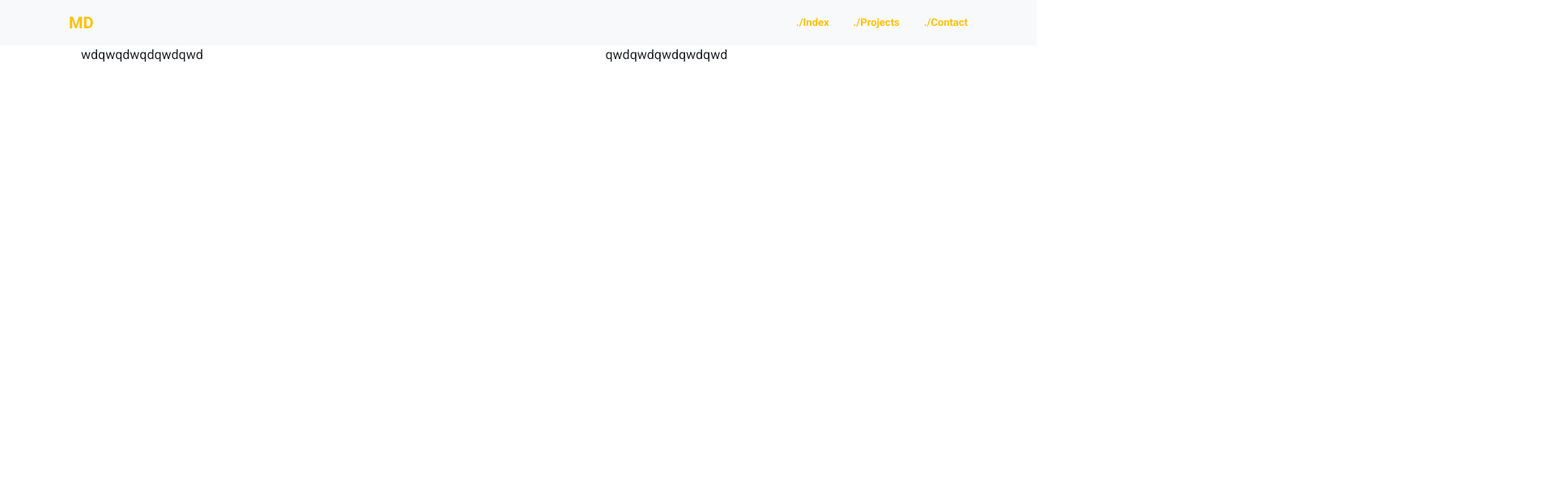
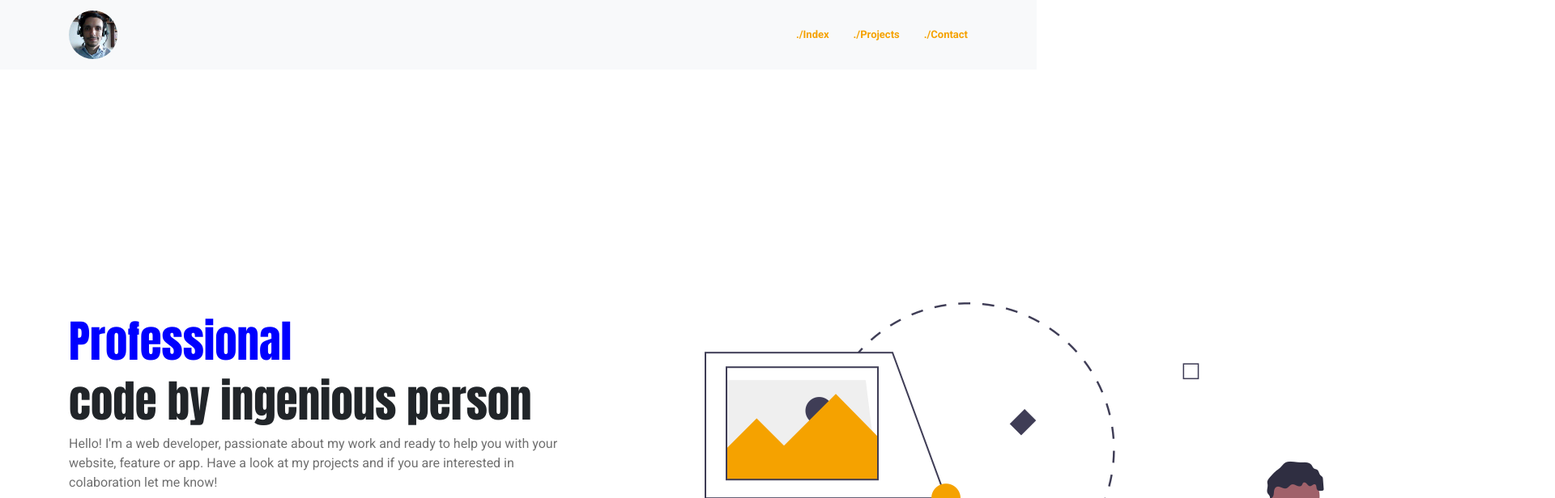
Before and after one commit to MarioDena/portfolio, a React (Create React App) app: page / in a window 1280 px wide. Shown: the top 616 px of the page at 81% size, 1920 px wide, since content can reach past the window. Built offline with nearby package versions, Linux system fonts and the light colour scheme.

Commit message:
[Feature] Added main info

```diff
--- a/public/index.html
+++ b/public/index.html
@@ -16,6 +16,7 @@
     -->
     <link rel="manifest" href="%PUBLIC_URL%/manifest.json" />
     <link href="https://fonts.googleapis.com/css2?family=Roboto:wght@100;300;400;500;700&display=swap" rel="stylesheet">
+    <link href="https://fonts.googleapis.com/css2?family=Anton&display=swap" rel="stylesheet">
     <link rel="stylesheet" href="https://stackpath.bootstrapcdn.com/bootstrap/4.5.2/css/bootstrap.min.css" integrity="sha384-JcKb8q3iqJ61gNV9KGb8thSsNjpSL0n8PARn9HuZOnIxN0hoP+VmmDGMN5t9UJ0Z" crossorigin="anonymous">
     <!--
       Notice the use of %PUBLIC_URL% in the tags above.
--- a/src/App.css
+++ b/src/App.css
@@ -2,14 +2,80 @@
   font-family: 'Roboto', sans-serif;
 }
 
-.main-Link{
-font-size: small;
-font-weight: bold;
-}
-.md-title{
+.main-Link {
+  font-size: small;
   font-weight: bold;
 }
+.md-title {
+  max-width: 60px;
+  border-radius: 50%;
+}
 
-a:hover{
+.infoTitile {
+  font-family: 'Anton', sans-serif;
+  font-size: 55px;
+}
+
+.highContainer {
+  height: calc(100vh - 80px);
+}
+
+.dinamicTitle {
+  display: block;
+}
+
+.infoInfo {
+  color: rgb(112, 112, 112);
+}
+
+.dinamicTitle::before {
+  content: '';
+  animation: animate infinite 5s;
+}
+
+@keyframes animate {
+  0% {
+    content: 'Professional';
+    color: blue;
+  }
+  20% {
+    content: 'Readable';
+    color: blueviolet;
+  }
+  40% {
+    content: 'Modern';
+    color: red;
+  }
+  60% {
+    content: 'Pretty';
+    color: orange;
+  }
+  80% {
+    content: 'Reusable';
+    color: green;
+  }
+  100% {
+    content: 'Professional';
+    color: blue;
+  }
+}
+
+.main-Link{
+color: #F5A200;
+}
+
+
+.centeredInfo {
+  margin-top: 50%;
+}
+
+a:hover {
   text-decoration: none;
 }
+
+
+@media only screen and (max-width: 992px) {
+  .infoSVG {
+    display: none;
+  }
+}
--- /dev/null
+++ b/src/components/InfoIntro.js
@@ -0,0 +1,28 @@
+/* eslint-disable jsx-a11y/heading-has-content */
+import React from 'react';
+import PropTypes from 'prop-types';
+
+const InfoIntro = (props) => {
+  const { info } = props;
+  return (
+    <div className="container">
+      <div className="row centeredInfo">
+        <h3 className="dinamicTitle infoTitile">&nbsp;</h3>
+      </div>
+      <div className="row">
+        <h3 className="infoTitile">{info.title}</h3>
+        <p className="infoInfo">{info.content}</p>
+      </div>
+    </div>
+  );
+};
+
+InfoIntro.propTypes = {
+  info: PropTypes.object,
+};
+
+InfoIntro.defaultProps = {
+  info: {},
+};
+
+export default InfoIntro;
--- a/src/components/InfoSVG.js
+++ b/src/components/InfoSVG.js
@@ -0,0 +1,14 @@
+import React from 'react';
+import mainImage from '../assets/main.png';
+
+const InfoSVG = () => {
+  return (
+    <div className="container">
+      <div className="row centeredInfo">
+        <img src={mainImage} alt="..." />
+      </div>
+    </div>
+  );
+};
+
+export default InfoSVG;
--- a/src/components/NavLinks.js
+++ b/src/components/NavLinks.js
@@ -6,7 +6,7 @@ const NavLinks = (props) => {
   return (
     <div className="row">
       {links.map((link) => (
-        <a className="text-warning main-Link" href={link.ref}>
+        <a className="main-Link" href={link.ref}>
           <div className="col-md-4">{`./${link.name}`}</div>
         </a>
       ))}
--- a/src/containers/Info.js
+++ b/src/containers/Info.js
@@ -1,10 +1,12 @@
 import React from 'react';
 import PropTypes from 'prop-types';
 import { connect } from 'react-redux';
+import InfoIntro from '../components/InfoIntro';
+import InfoSVG from '../components/InfoSVG';
 
 const mapStateToProps = (state) => {
   return {
-    info: state.links,
+    info: state.info,
   };
 };
 
@@ -12,10 +14,12 @@ const InfoMain = (props) => {
   const { info } = props;
   return (
     <div className="container">
-      <div className="container">
-        <div className="row">
-          <div className="col-md-7">wdqwqdwqdqwdqwd</div>
-          <div className="col-md-5">qwdqwdqwdqwdqwd</div>
+      <div className="row highContainer">
+        <div className="col-md d-flex justify-content-center">
+          <InfoIntro info={info} />
+        </div>
+        <div className="infoSVG col-md-5 justify-content-center">
+          <InfoSVG />
         </div>
       </div>
     </div>
@@ -23,11 +27,11 @@ const InfoMain = (props) => {
 };
 
 InfoMain.propTypes = {
-  links: PropTypes.arrayOf(PropTypes.object),
+  info: PropTypes.object,
 };
 
 InfoMain.defaultProps = {
-  links: [],
+  info: {},
 };
 
 export default connect(mapStateToProps, null)(InfoMain);
--- a/src/containers/NavBar.js
+++ b/src/containers/NavBar.js
@@ -3,6 +3,7 @@ import React from 'react';
 import PropTypes from 'prop-types';
 import { connect } from 'react-redux';
 import Navlinks from '../components/NavLinks';
+import foto from '../assets/Foto.jpg';
 
 const mapStateToProps = (state) => {
   return {
@@ -15,9 +16,11 @@ const NavBar = (props) => {
   return (
     <nav className="navbar navbar-light bg-light">
       <div className="container">
-        <a className="navbar-brand text-warning md-title mr-auto" href="#">
-          MD
-        </a>
+        <img
+          className="navbar-brand fotoMain md-title mr-auto"
+          src={foto}
+          alt="foto"
+        />
         <div className="nav-item">
           <Navlinks links={links} />
         </div>
--- a/src/reducers/InfoReducer.js
+++ b/src/reducers/InfoReducer.js
@@ -0,0 +1,13 @@
+const info = {
+  title: 'code by ingenious person',
+  content: `Hello! I'm a web developer, passionate about my work and ready to help you with your website, feature or app. Have a look at my projects and if you are interested in colaboration let me know!`,
+};
+
+const infoReducer = (state = info, action) => {
+  switch (action.type) {
+    default:
+      return state;
+  }
+};
+
+export default infoReducer;
--- a/src/reducers/RootReducer.js
+++ b/src/reducers/RootReducer.js
@@ -1,8 +1,10 @@
 import { combineReducers } from 'redux';
 import linksReducer from './LinksReducer';
+import infoReducer from './InfoReducer';
 
 const rootReducer = combineReducers({
   links: linksReducer,
+  info: infoReducer,
 });
 
 export default rootReducer;
```
Also changed, not shown: src/assets/Foto.jpg (added), src/assets/main.png (added).
